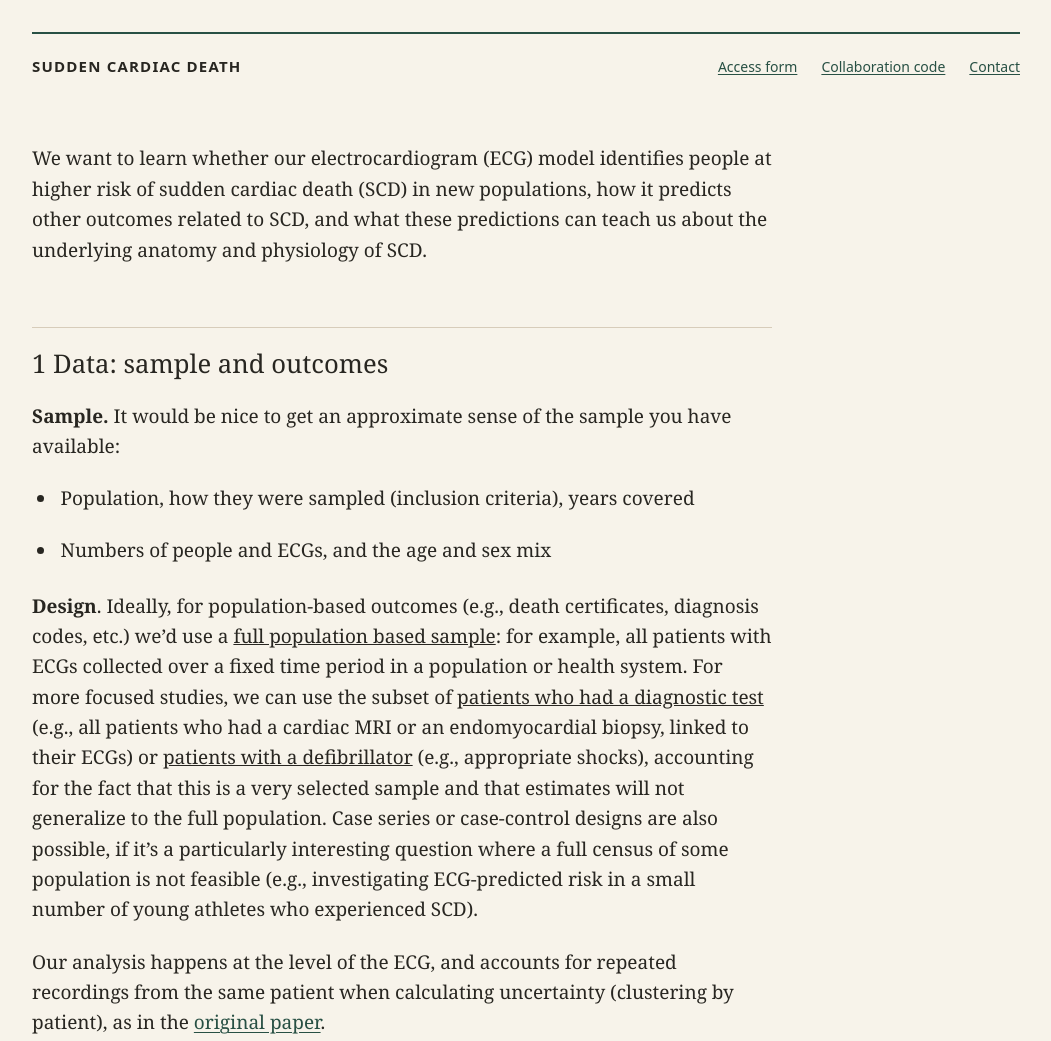
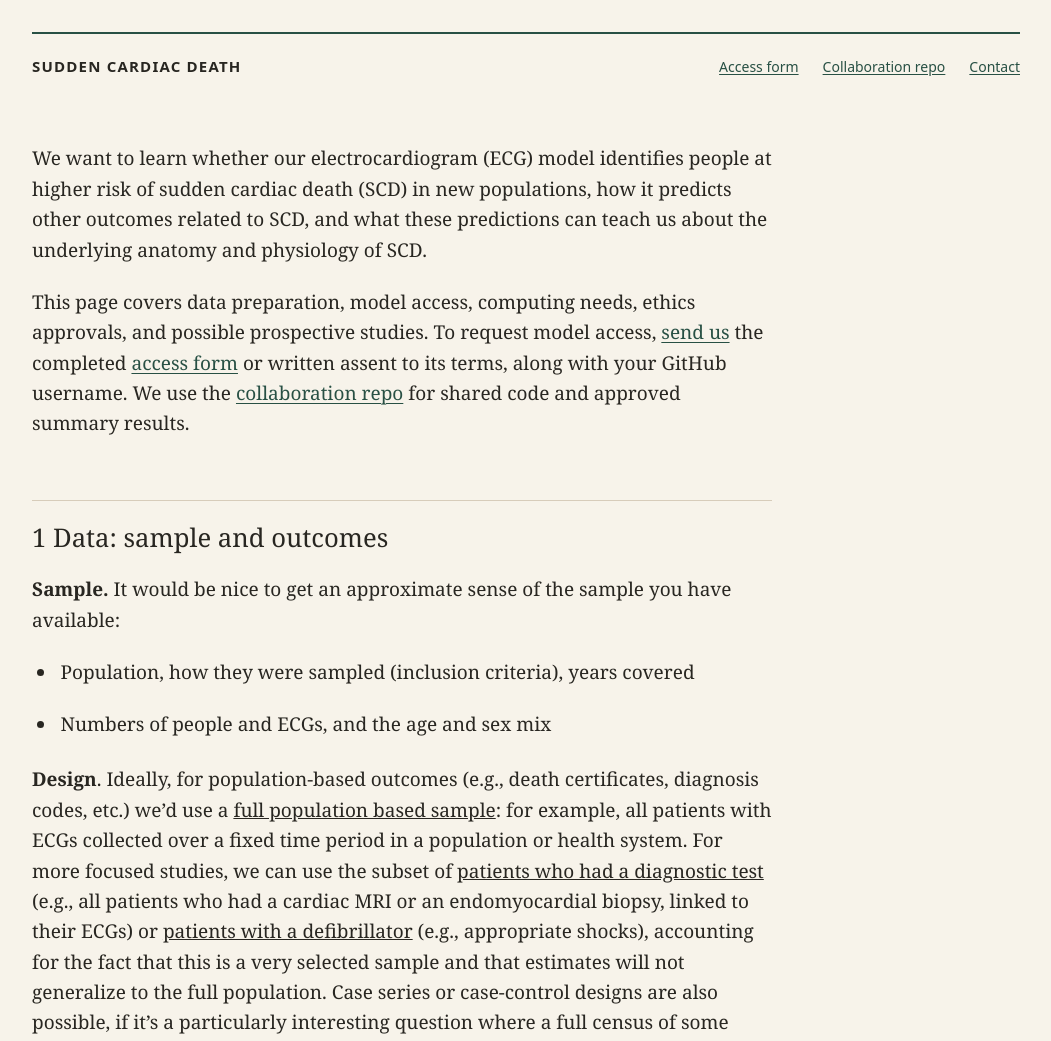
Before and after one commit to eccentric-health/eccentric-health.github.io, a plain HTML site: page index.html in a window 1280 px wide. Shown: the top 1041 px of the page, without its empty margins (114-1165 px from the left). Drawn offline with Linux system fonts and the light colour scheme.

Commit message:
Add page introduction and collaboration repo links

```diff
--- a/index.html
+++ b/index.html
@@ -13,10 +13,11 @@
 <div class="shell">
 <header>
 <a class="project" href="./">Sudden cardiac death</a>
-<nav aria-label="Project links"><a href="files/SCD_Model_Research_Access_and_Use_Agreement_v1.4.docx">Access form</a><a href="https://github.com/zobermeyer/re-ecg-scd">Collaboration code</a><a href="mailto:ziadoo@gmail.com?subject=SCD%20model%20access">Contact</a></nav>
+<nav aria-label="Project links"><a href="files/SCD_Model_Research_Access_and_Use_Agreement_v1.4.docx">Access form</a><a href="https://github.com/zobermeyer/re-ecg-scd">Collaboration repo</a><a href="mailto:ziadoo@gmail.com?subject=SCD%20model%20access">Contact</a></nav>
 </header>
 <main id="protocol">
 <p>We want to learn whether our electrocardiogram (ECG) model identifies people at higher risk of sudden cardiac death (SCD) in new populations, how it predicts other outcomes related to SCD, and what these predictions can teach us about the underlying anatomy and physiology of SCD.</p>
+<p>This page covers data preparation, model access, computing needs, ethics approvals, and possible prospective studies. To request model access, <a href="mailto:ziadoo@gmail.com?subject=SCD%20model%20access">send us</a> the completed <a href="files/SCD_Model_Research_Access_and_Use_Agreement_v1.4.docx">access form</a> or written assent to its terms, along with your GitHub username. We use the <a href="https://github.com/zobermeyer/re-ecg-scd">collaboration repo</a> for shared code and approved summary results.</p>
 <h2>1 Data: sample and outcomes</h2>
 <p><strong>Sample.</strong> It would be nice to get an approximate sense of the sample you have available:</p>
 <ul>
```
